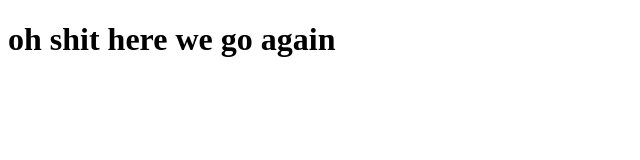
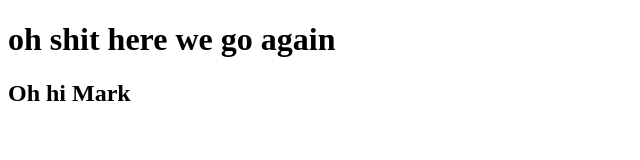
Before and after one commit to DanyaLiupinin/first-project, a plain HTML site: page index.html in a window 1280 px wide. Shown: the whole page, without its empty margins (0-640 px from the left). Drawn offline with Linux system fonts and the light colour scheme.

Commit message:
3 commit html h2

```diff
--- a/index.html
+++ b/index.html
@@ -8,5 +8,6 @@
 </head>
 <body>
    <h1>oh shit here we go again</h1>
+   <h2>Oh hi Mark</h2>
 </body>
 </html>
```
